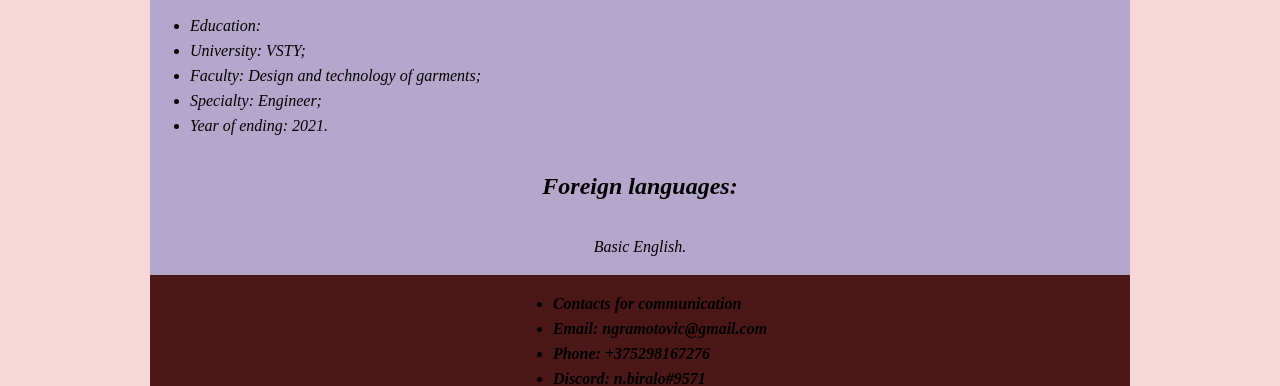
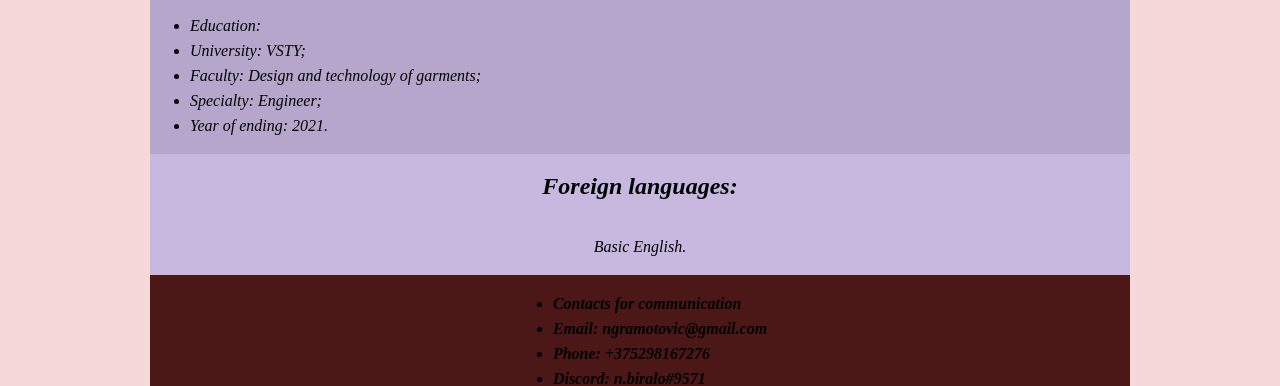
Before and after one commit to nbirala/rsschool-cv, a plain HTML site: page index.html in a window 1280 px wide. Shown: the part 849-1235 px from the top of the page. Drawn offline with Linux system fonts and the light colour scheme.

Commit message:
fix: ceo

```diff
--- a/css/style.css
+++ b/css/style.css
@@ -44,7 +44,8 @@ section.english {
 display: flex;
   flex-direction: column;
   align-items:center;
-  justify-content: center}
+  justify-content: center;
+ background-color: #c7b8e0;}
 
 footer {
   display: flex;
```
